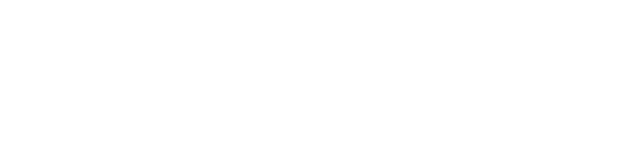
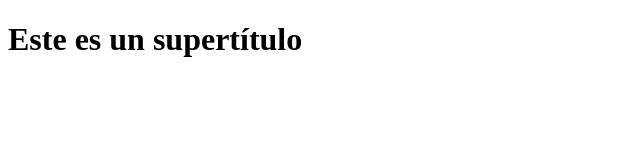
Before and after one commit to anitaenri/Demo, a plain HTML site: page index.html in a window 1280 px wide. Shown: the whole page, without its empty margins (0-640 px from the left). Drawn offline with Linux system fonts and the light colour scheme.

Commit message:
agregado título con h1

```diff
--- a/index.html
+++ b/index.html
@@ -7,6 +7,6 @@
     <title>Clase 10</title>
 </head>
 <body>
-
+    <h1>Este es un supertítulo</h1>
 </body>
 </html>
```
